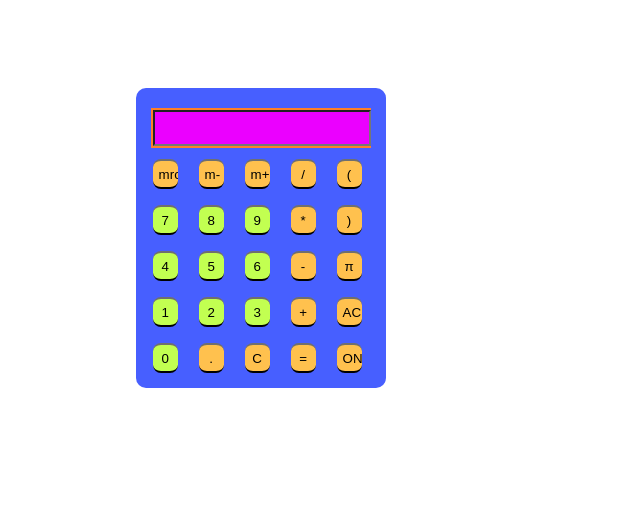
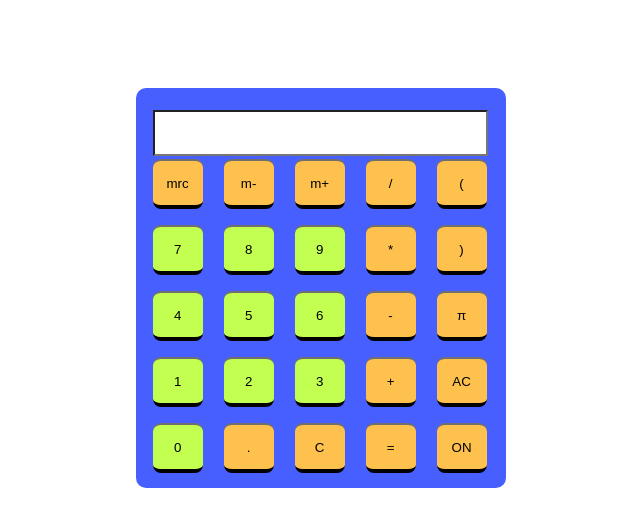
Before and after one commit to chickendumplings/Calculator, a plain HTML site: page index.html in a window 1280 px wide. Shown: the whole page, without its empty margins (378-1018 px from the left). Drawn offline with Linux system fonts and the light colour scheme.

Commit message:
changed size to around 2 times bigger
-fixed minor bugs

```diff
--- a/calculator.css
+++ b/calculator.css
@@ -2,8 +2,8 @@
 /* CSS Document */
 .box {
 		background-color: #475FFF;
-		height: 300px;
-		width: 250px;
+		height: 400px;
+		width: 370px;
 		border-radius: 10px;
 		position: relative;
 		top: 80px;
@@ -11,8 +11,8 @@
 }
 
 .display {
-	background-color: #FF7F28;
-	width: 220px;
+	background-color: #475FFF;
+	width: 325px;
 	position: relative;
 	left: 15px;
 	top: 20px;
@@ -22,10 +22,10 @@
 	position: relative;
 	left: 2px;
 	top: 2px;
-	height: 30px;
-	width: 210px;
+	height: 40px;
+	width: 327px;
 	color: black;
-	background-color: #EB00FF;
+	background-color: white;
 	font-size: 21px;
 	text-align: right;
 }
@@ -35,8 +35,8 @@
 	top: 15px;
 }
 .button {
-	width: 25px;
-	height: 30px;
+	width: 50px;
+	height: 50px;
 	border: none;
 	border-radius: 8px;
 	margin-left: 17px;
@@ -46,13 +46,13 @@
 .button.function {
 	color: black;
 	background-color: #C2FF51;
-	border-bottom: black 2px solid;
+	border-bottom: black 4px solid;
 	border-top: 2px #6f6f6f solid;
 }
 .button.operator {
 	color: black;
 	background-color: #FFC14E;
-	border-bottom: black 2px solid;
+	border-bottom: black 4px solid;
 	border-top: 2px #6f6f6f solid;
 }
 
```
